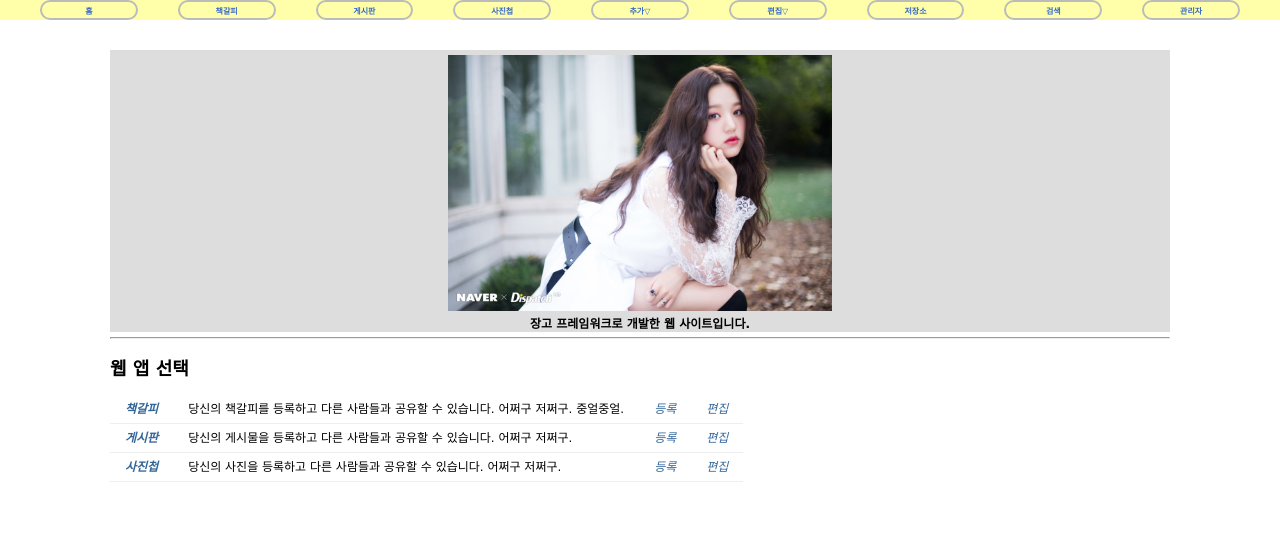
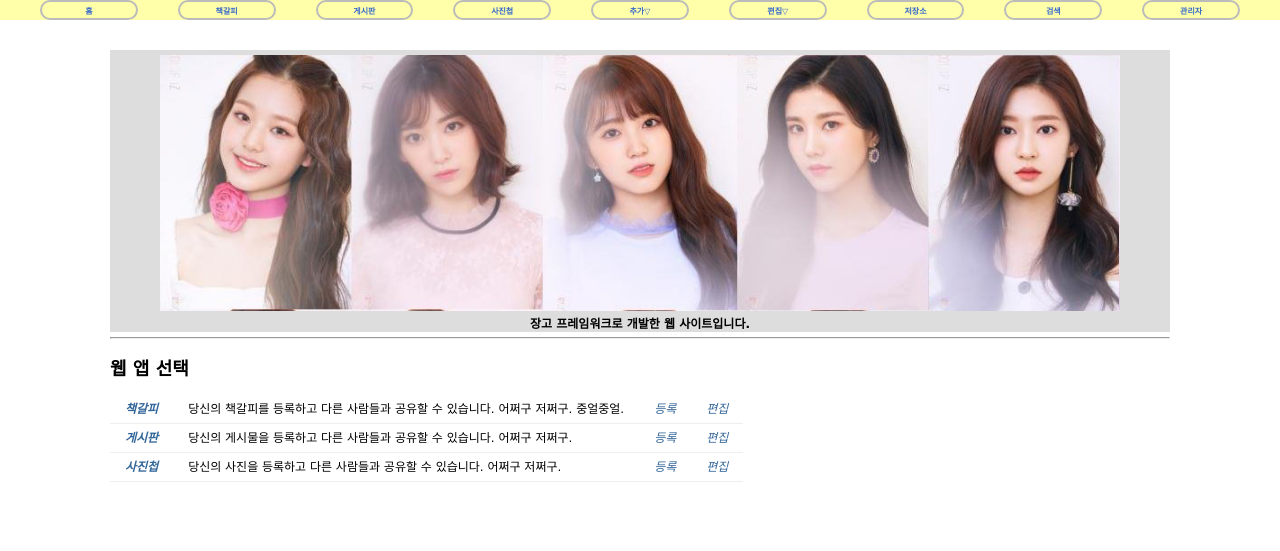
Before and after one commit to shn04097/my-first-bookmark, a Django app: template templates/home.html in a window 1280 px wide. Shown: the part 30-581 px from the top of the page. Run offline with Django 3.2, Linux system fonts and the light colour scheme; the template is opened without the code that fills it, so the values that code supplies are empty.

Commit message:
Changed ...

```diff
--- a/templates/home.html
+++ b/templates/home.html
@@ -12,8 +12,8 @@
   <div id="content_home">     <!--content_home 영역 정의-->
 
       <div id="homeimg">      <!--homeimg 영역 정의-->
-          <!--<a href="/"><img src="{% static 'img/oneyoung.jpg' %}" style="height:256px;"/></a>-->
-          <a href="/"><img src="{% static 'img/oneyoung.jpg' %}" style="height:256px;"/></a>
+          <!--<a href="/"><img src="{% static 'img/iznone.jpg' %}" style="height:256px;"/></a>-->
+          <a href="/"><img src="{% static 'img/izone.jpg' %}" style="height:256px;"/></a>
           <h4 style="margin: 0;">장고 프레임워크로 개발한 웹 사이트입니다.</h4>
       </div>
 
```
Also changed, not shown: static/img/izone.jpg (added).
